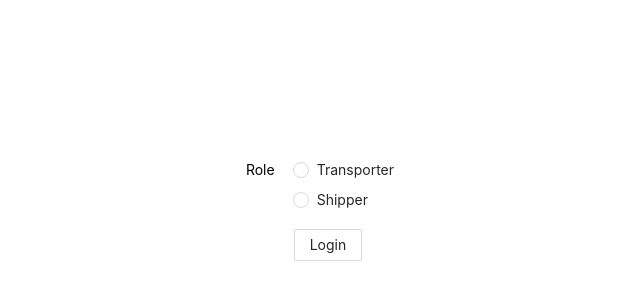
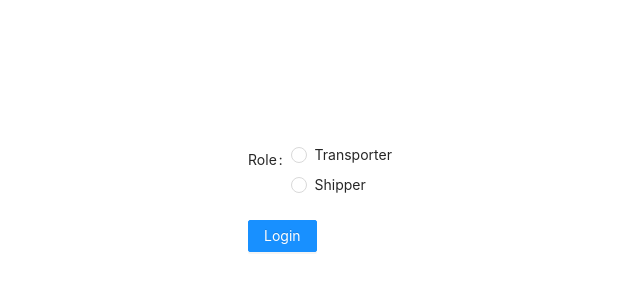
Before and after one commit to averrows/kargo-excellerate, a React (Create React App) app in the folder frontend/: page /login in a window 1280 px wide. Shown: the part 210-510 px from the top of the page, without its empty margins (312-952 px from the left). Built offline with nearby package versions, Linux system fonts and the light colour scheme.

Commit message:
Fixing login page

```diff
--- a/frontend/src/pages/login/index.js
+++ b/frontend/src/pages/login/index.js
@@ -1,19 +1,10 @@
-import { useCallback, useState } from "react";
-import { Button, Radio, Space } from "antd";
+import { Button, Form, Radio, Space } from "antd";
 import "./style.scss";
 
 // This is mostly cover what ticket #1 is all about
 function Login() {
-  const handleLogin = useCallback(() => {
-    {
-      /* YOUR CODE HERE */
-    }
-  });
-
-  const [setValue] = useState(1);
-
-  const onChange = (e) => {
-    setValue(e.target.value);
+  const onFinish = (values) => {
+    console.log(values)
   };
 
   return (
@@ -22,21 +13,30 @@ function Login() {
         <div className="login-header-wrapper">
           <Space direction="vertical">
             <Space direction="horizontal" align="start" className="login-role">
-              <div className="login-role-text">
-                Role
-              </div>
-              <Radio.Group onChange={onChange}>
+              <Form onFinish={onFinish}>
+                <Form.Item label="Role"
+                  rules={[
+                    {
+                      required: true,
+                      message: 'Pilih role anda terlebih dahulu!'
+                    }
+                  ]}>
+                  <Radio.Group>
                     <Space direction="vertical">
-                  <Radio value={1}>Transporter</Radio>
-                  <Radio value={2}>Shipper</Radio>
+                      <Radio value="transporter">Transporter</Radio>
+                      <Radio value="shipper">Shipper</Radio>
                     </Space>
                   </Radio.Group>
-            </Space>
+                </Form.Item>
+                <Form.Item>
                   <div>
-              <Button onClick={handleLogin}>
+                    <Button type="primary" htmlType="submit">
                       Login
                     </Button>
                   </div>
+                </Form.Item>
+              </Form>
+            </Space>
           </Space>
         </div>
       </div>
--- a/frontend/src/pages/login/style.scss
+++ b/frontend/src/pages/login/style.scss
@@ -1,11 +1,6 @@
 .login {
   &-role {
     text-align: left;
-    margin-bottom: 10px;
-
-    &-text {
-      margin-right: 10px;
-    }
   }
 
   &-header {
--- a/frontend/src/pages/truck/index.js
+++ b/frontend/src/pages/truck/index.js
@@ -60,7 +60,7 @@ function Truck() {
             danger
             style={{ marginBottom: margin.medium }}
           >
-            Deactive Driver
+            Deactive Truck
           </Button>
         )}
         <Form.Item
```
Lines whose indentation alone changed are shown as unchanged.
